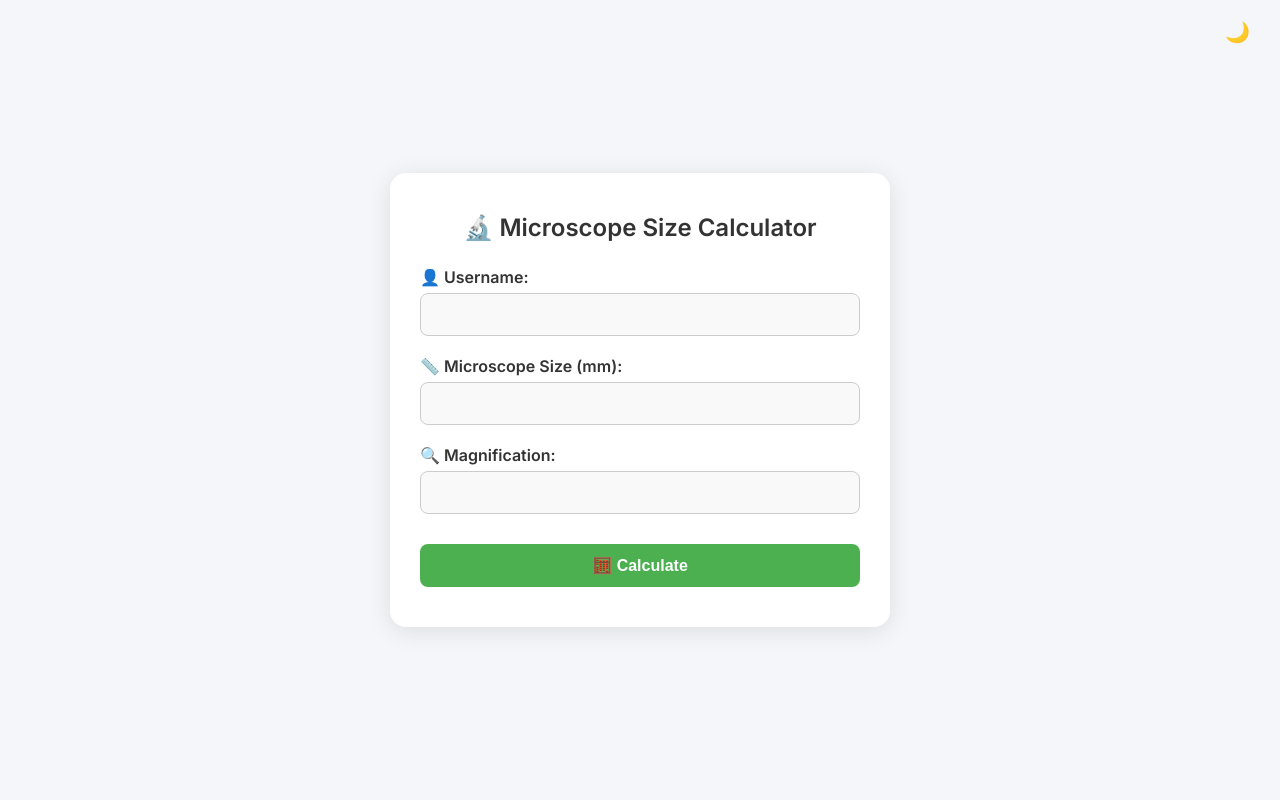
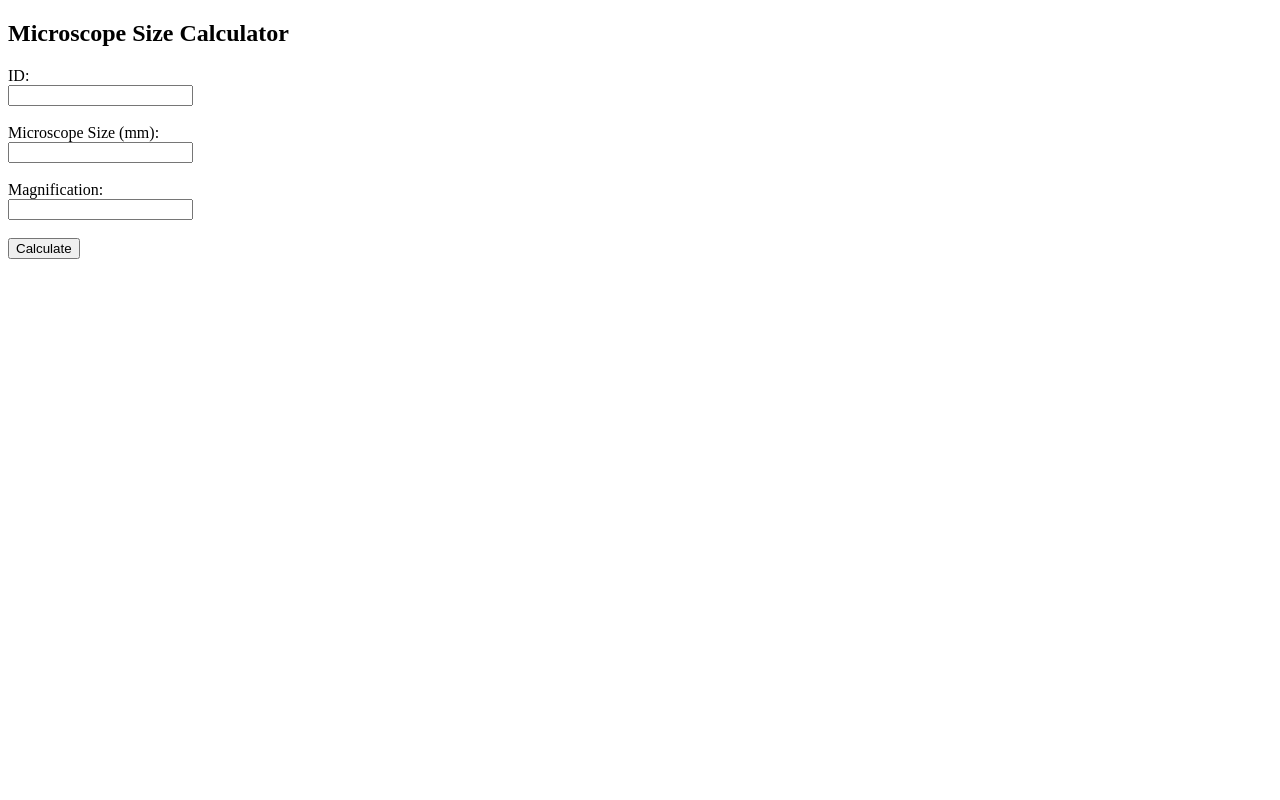
Before and after one commit to Okeanalysis/biologyassignment, a Flask app: page / in a window 1280 px wide. Run offline with Flask 3, Linux system fonts and the light colour scheme; data comes from the database, SQL or seed files in the repository.

Commit message:
Update index.html

```diff
--- a/template/index.html
+++ b/template/index.html
@@ -1,172 +1,27 @@
 <!DOCTYPE html>
 <html lang="en">
 <head>
-  <meta charset="UTF-8" />
-  <meta name="viewport" content="width=device-width, initial-scale=1.0" />
+  <meta charset="UTF-8">
   <title>Microscope Size Calculator</title>
-  <link href="https://fonts.googleapis.com/css2?family=Inter:wght@400;600&display=swap" rel="stylesheet">
-  <style>
-    :root {
-      --bg: #f4f6f9;
-      --card: #ffffff;
-      --text: #333;
-      --input-bg: #f9f9f9;
-      --highlight: #4CAF50;
-    }
+</head>
+<body>
+  <h2>Microscope Size Calculator</h2>
 
-    [data-theme="dark"] {
-      --bg: #121212;
-      --card: #1e1e1e;
-      --text: #f1f1f1;
-      --input-bg: #2a2a2a;
-      --highlight: #00c37e;
-    }
+  <form method="POST">
+    <label for="id">ID:</label><br>
+    <input type="number" name="id" id="id" required><br><br>
 
-    * {
-      margin: 0;
-      padding: 0;
-      box-sizing: border-box;
-    }
+    <label for="microscope_size">Microscope Size (mm):</label><br>
+    <input type="number" step="0.01" name="microscope_size" id="microscope_size" required><br><br>
 
-    body {
-      font-family: 'Inter', sans-serif;
-      background-color: var(--bg);
-      color: var(--text);
-      display: flex;
-      justify-content: center;
-      align-items: center;
-      min-height: 100vh;
-      padding: 20px;
-      transition: background 0.3s ease, color 0.3s ease;
-    }
+    <label for="magnification">Magnification:</label><br>
+    <input type="number" step="0.01" name="magnification" id="magnification" required><br><br>
 
-    .container {
-      background: var(--card);
-      padding: 40px 30px;
-      border-radius: 16px;
-      box-shadow: 0 4px 25px rgba(0, 0, 0, 0.1);
-      width: 100%;
-      max-width: 500px;
-      transition: background 0.3s ease;
-    }
+    <input type="submit" value="Calculate">
+  </form>
 
-    h2 {
-      text-align: center;
-      margin-bottom: 25px;
-      font-weight: 600;
-    }
-
-    label {
-      display: block;
-      margin-bottom: 6px;
-      margin-top: 20px;
-      font-weight: 600;
-    }
-
-    input[type="text"],
-    input[type="number"] {
-      width: 100%;
-      padding: 12px 14px;
-      border: 1px solid #ccc;
-      border-radius: 8px;
-      background-color: var(--input-bg);
-      color: var(--text);
-      font-size: 15px;
-      transition: border-color 0.2s ease;
-    }
-
-    input[type="text"]:focus,
-    input[type="number"]:focus {
-      outline: none;
-      border-color: var(--highlight);
-      box-shadow: 0 0 5px rgba(76, 175, 80, 0.2);
-    }
-
-    input[type="submit"] {
-      width: 100%;
-      padding: 12px;
-      margin-top: 30px;
-      background-color: var(--highlight);
-      color: #fff;
-      font-size: 16px;
-      font-weight: bold;
-      border: none;
-      border-radius: 8px;
-      cursor: pointer;
-      transition: background-color 0.3s ease, transform 0.2s ease;
-    }
-
-    input[type="submit"]:hover {
-      background-color: #3fae44;
-      transform: scale(1.02);
-    }
-
-    .result {
-      margin-top: 30px;
-      padding: 15px;
-      background: var(--input-bg);
-      border-left: 4px solid var(--highlight);
-      border-radius: 8px;
-      font-size: 16px;
-      text-align: center;
-      animation: fadeIn 0.5s ease-in-out;
-    }
-
-    .toggle-mode {
-      position: absolute;
-      top: 20px;
-      right: 30px;
-      background: none;
-      border: none;
-      font-size: 20px;
-      cursor: pointer;
-      color: var(--text);
-      transition: color 0.3s ease;
-    }
-
-    @keyframes fadeIn {
-      from { opacity: 0; transform: translateY(10px); }
-      to { opacity: 1; transform: translateY(0); }
-    }
-
-    @media (max-width: 600px) {
-      .container {
-        padding: 25px 20px;
-      }
-    }
-  </style>
-</head>
-<body data-theme="light">
-  <button class="toggle-mode" onclick="toggleTheme()">🌙</button>
-  <div class="container">
-    <h2>🔬 Microscope Size Calculator</h2>
-    <form method="POST">
-      <label for="username">👤 Username:</label>
-      <input type="text" name="username" id="username" required />
-
-      <label for="microscope_size">📏 Microscope Size (mm):</label>
-      <input type="number" step="0.01" name="microscope_size" id="microscope_size" required />
-
-      <label for="magnification">🔍 Magnification:</label>
-      <input type="number" step="0.01" name="magnification" id="magnification" required />
-
-      <input type="submit" value="🧮 Calculate" />
-    </form>
-
-    {% if result %}
-      <div class="result">
-        ✅ <strong>Actual Size:</strong> {{ result }} mm
-      </div>
-    {% endif %}
-  </div>
-
-  <script>
-    function toggleTheme() {
-      const body = document.body;
-      const current = body.getAttribute("data-theme");
-      body.setAttribute("data-theme", current === "light" ? "dark" : "light");
-      document.querySelector(".toggle-mode").textContent = current === "light" ? "☀️" : "🌙";
-    }
-  </script>
+  {% if result %}
+    <h3>Actual Size: {{ result }} mm</h3>
+  {% endif %}
 </body>
 </html>
```
